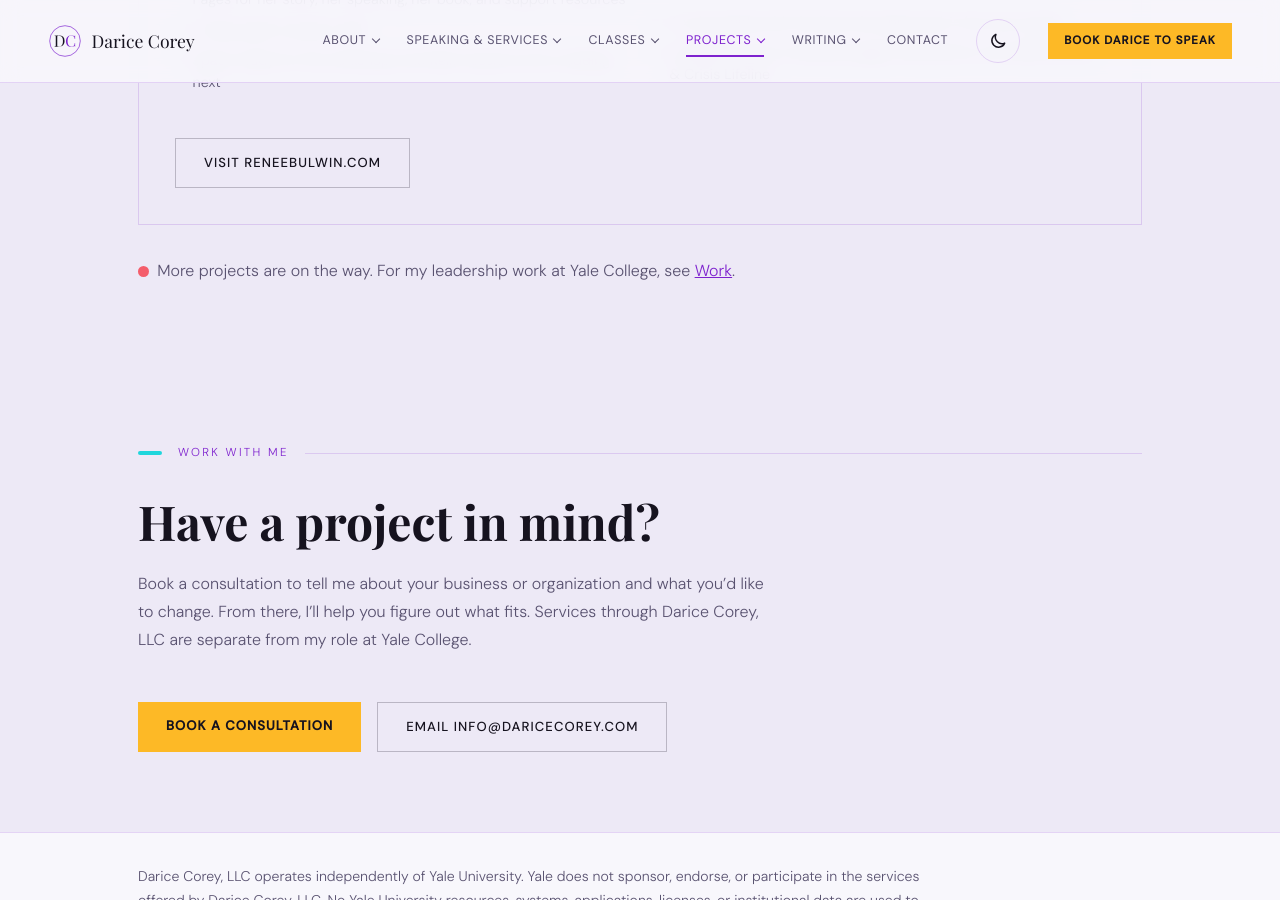
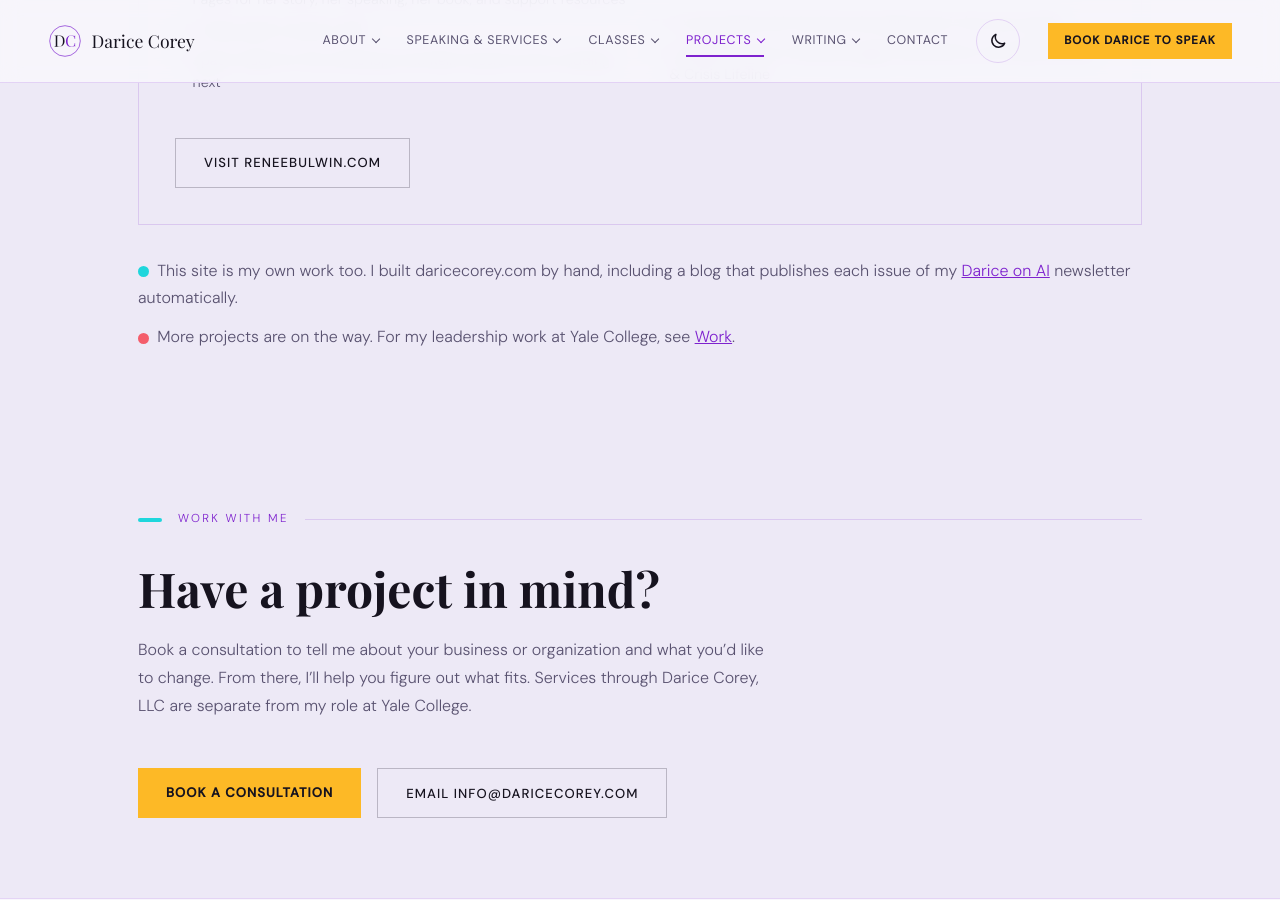
Before and after one commit to dcoreyrasm/dcoreyrasm.github.io, a Jekyll site: the page built from portfolio.html, in a window 1280 px wide and 900 px high, scrolled down 3118 px. Built offline with Jekyll 4.4.1, drawn with Linux system fonts in a browser that asks for light colours; some web fonts are replaced.

Commit message:
Add a note about this site to the portfolio page
Co-Authored-By: Claude Opus 5.5 <noreply@anthropic.com>

```diff
--- a/portfolio.html
+++ b/portfolio.html
@@ -130,7 +130,8 @@
           <a href="https://www.reneebulwin.com" class="btn-ghost" target="_blank" rel="noopener noreferrer" aria-label="Visit reneebulwin.com (opens in new tab)">Visit reneebulwin.com</a>
         </article>
 
-        <p class="portfolio-more"><span class="pop-dot rose" aria-hidden="true"></span>More projects are on the way. For my leadership work at Yale College, see <a href="/work.html">Work</a>.</p>
+        <p class="portfolio-more"><span class="pop-dot teal" aria-hidden="true"></span>This site is my own work too. I built daricecorey.com by hand, including a blog that publishes each issue of my <a href="/newsletter.html">Darice on AI</a> newsletter automatically.</p>
+        <p class="portfolio-more" style="margin-top:.75rem;"><span class="pop-dot rose" aria-hidden="true"></span>More projects are on the way. For my leadership work at Yale College, see <a href="/work.html">Work</a>.</p>
       </div>
     </section>
 
```
